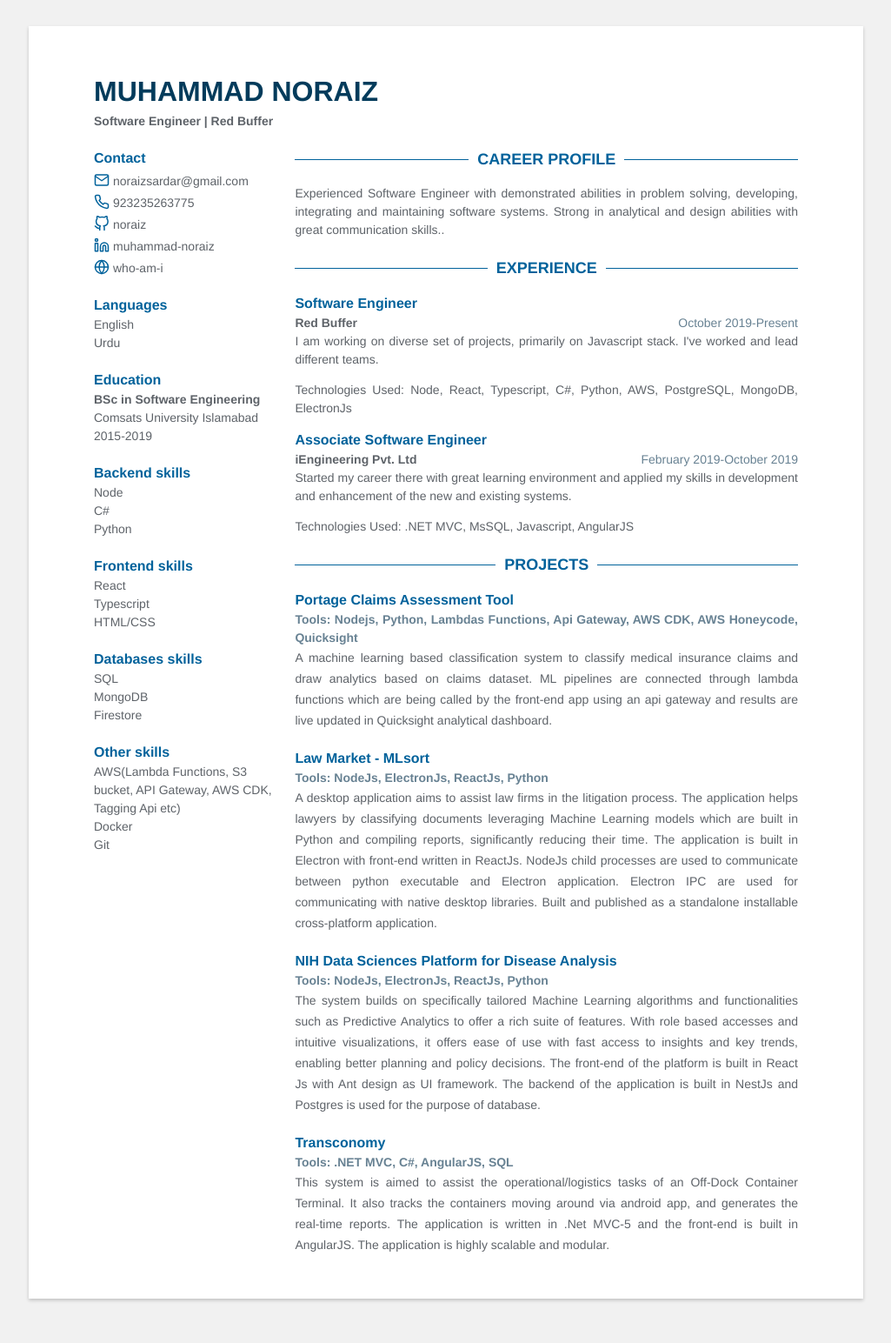
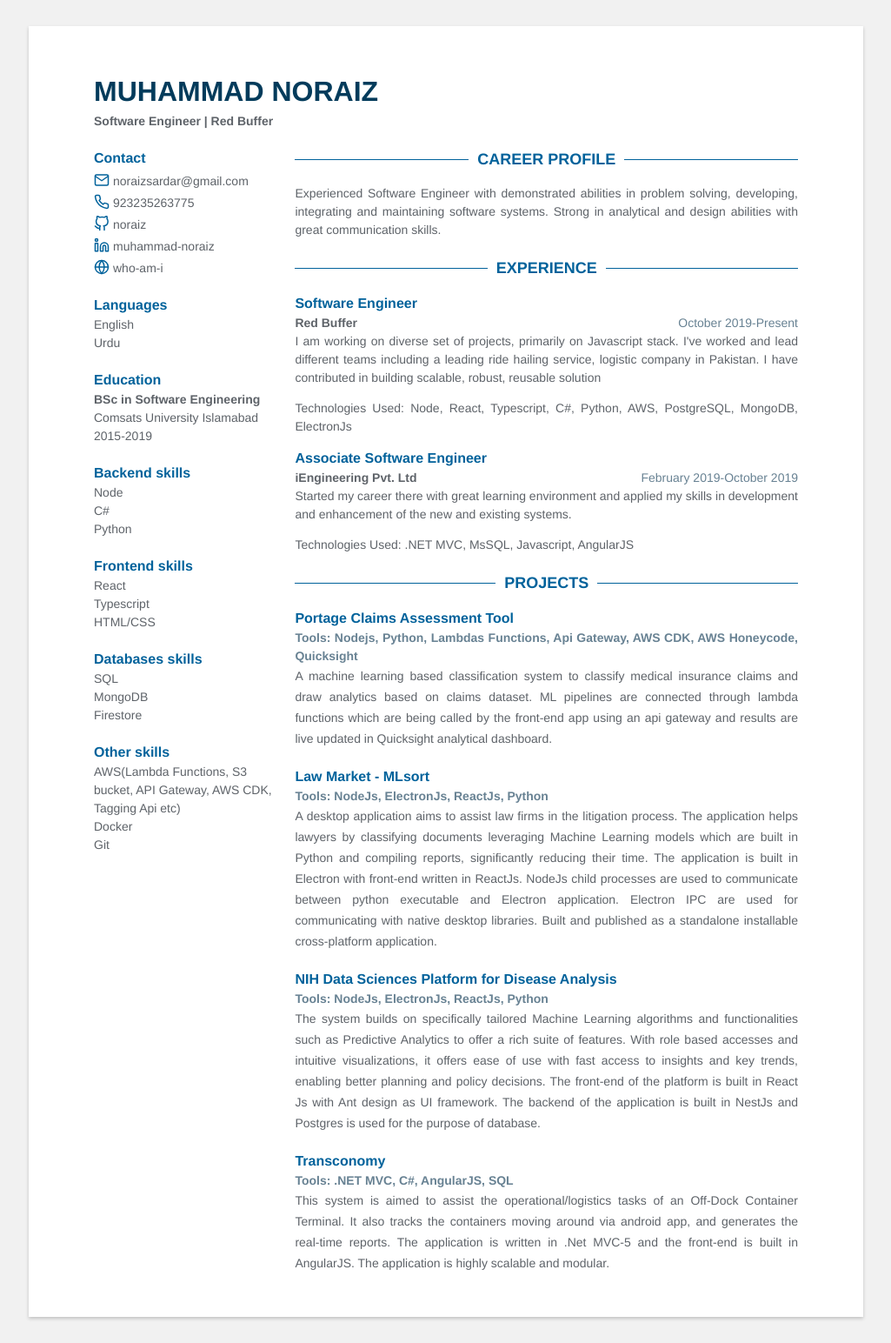
Before and after one commit to noraizsardar/who-am-i, a Jekyll site: the page built from index.html, in a window 1280 px wide. Shown: the whole page at 87% size, without its empty margins (127-1152 px from the left). Built offline with Jekyll 4.4.1, drawn with Linux system fonts in a browser that asks for light colours; before the commit the page ends 1523 px from its top, so only the background shows below that.

Commit message:
updated data

```diff
--- a/_data/data.yml
+++ b/_data/data.yml
@@ -50,7 +50,7 @@ profile: |
   Experienced Software Engineer with demonstrated abilities in
   problem solving, developing, integrating and maintaining
   software systems. Strong in analytical and design abilities
-  with great communication skills..
+  with great communication skills.
 
 # Experience
 experience:
@@ -58,7 +58,12 @@ experience:
     time: October 2019-Present
     company: Red Buffer
     details: |
-      I am working on diverse set of projects, primarily on Javascript stack. I've worked and lead different teams.
+      I am working on diverse set of projects, primarily on Javascript stack.
+      I've worked and lead different teams including a leading ride hailing service,
+      logistic company in Pakistan. I have contributed in building scalable, robust,
+      reusable solution
+
+
     technologies_used: |
       Node, React, Typescript, C#, Python, AWS, PostgreSQL, MongoDB, ElectronJs
 
```
